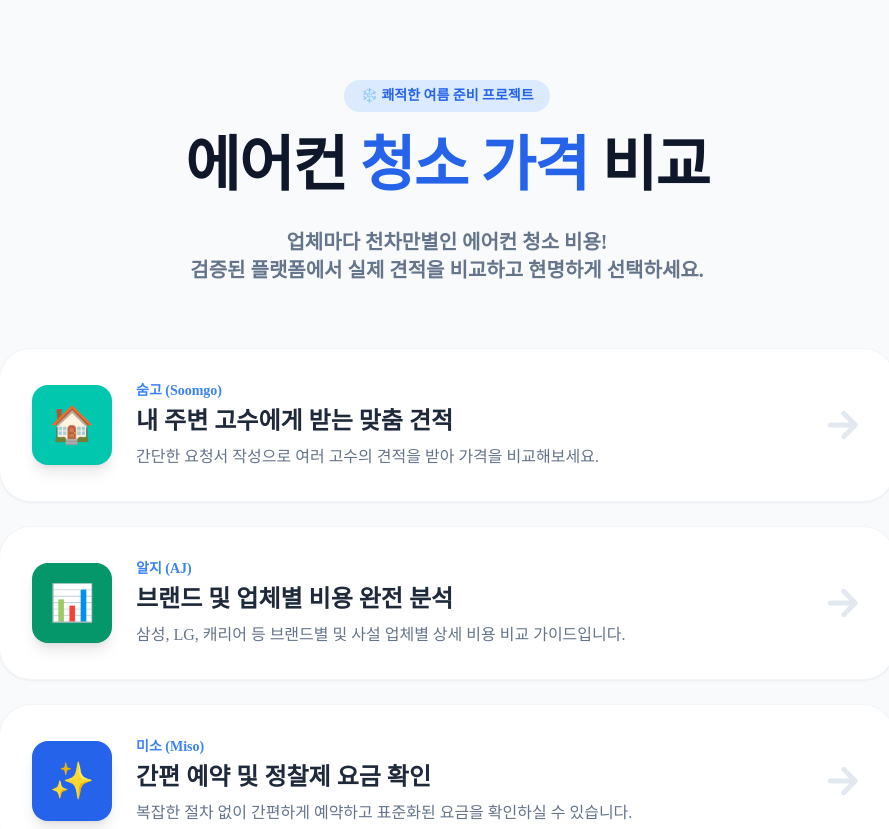
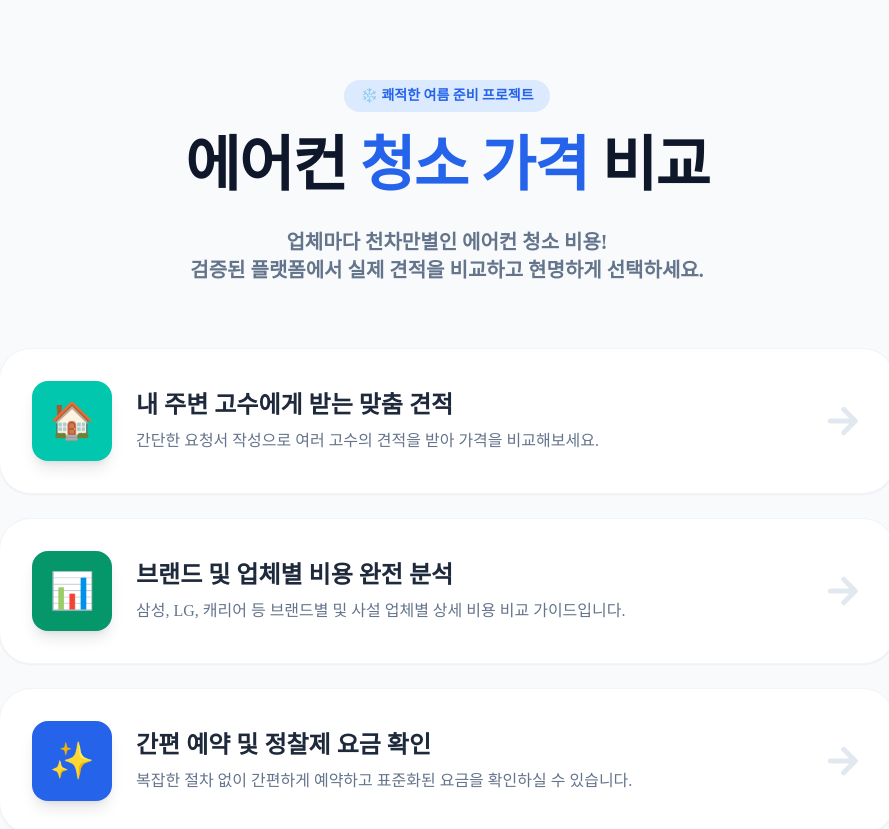
Before and after one commit to feel2174/blog-sitemap, a Next.js app: page /aircon-cleaning-price in a window 1280 px wide. Shown: the top 829 px of the page, without its empty margins (193-1082 px from the left). Built offline with nearby package versions, Linux system fonts and the light colour scheme; a web font is replaced by a local one.

Commit message:
chore: remove company names from aircon cleaning price page

```diff
--- a/src/app/aircon-cleaning-price/page.tsx
+++ b/src/app/aircon-cleaning-price/page.tsx
@@ -68,7 +68,7 @@
                 {link.icon}
               </div>
               <div className="flex-grow text-center sm:text-left">
-                <span className="text-sm font-black text-blue-500 mb-1 block">{link.name}</span>
+
                 <h3 className="text-2xl font-black text-slate-800 mb-2 group-hover:text-blue-600 transition-colors">
                   {link.title}
                 </h3>
```
